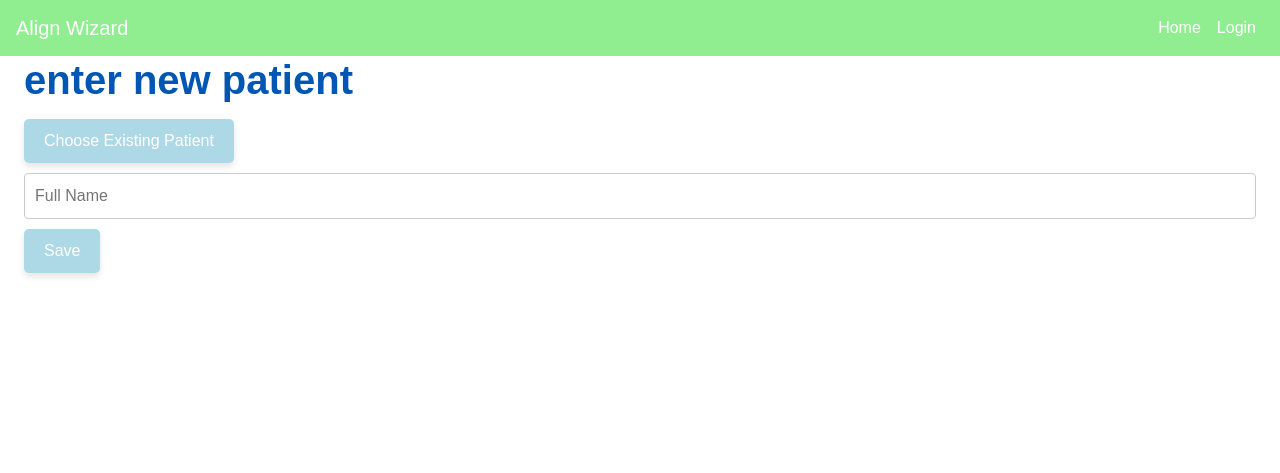
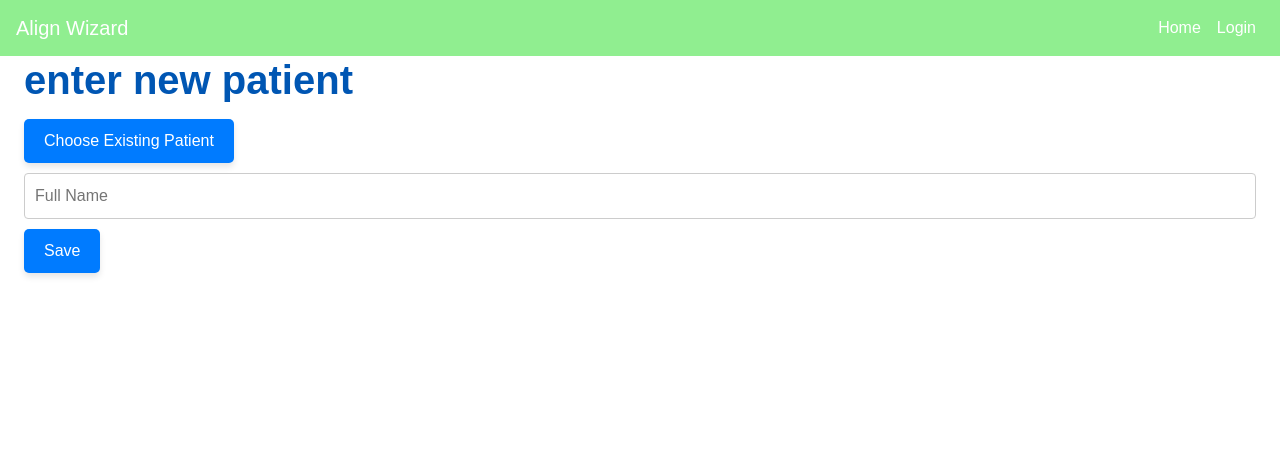
Before and after one commit to luke3ng/alignwizard, a Flask app: page /enterNewPatient in a window 1280 px wide. Shown: the top 473 px of the page. Run offline with Flask 3, Linux system fonts and the light colour scheme; some libraries are stand-ins or nearby versions.

```diff
--- a/static/css/style.css
+++ b/static/css/style.css
@@ -12,8 +12,8 @@
   --background-color: #ffffff; /* Light gray */
   --text-color: #212529; /* Dark gray */
   --header-background-color: #90EE90;
-  --button-background-color: #ADD8E6; /* Blue for buttons */
-  --button-hover-color: #87CEEB; /* Darker blue for button hover */
+  --button-background-color: #007bff; /* Blue for buttons */
+  --button-hover-color: #0056b3; /* Darker blue for button hover */
   --overlay-color: rgba(0, 0, 0, 0.4); /* Slightly lighter overlay */
 }
 
```
